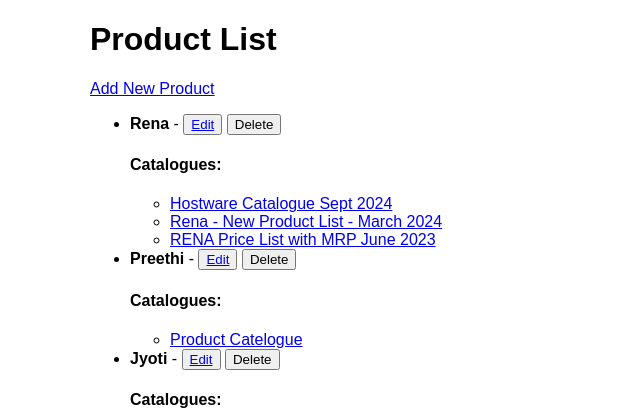
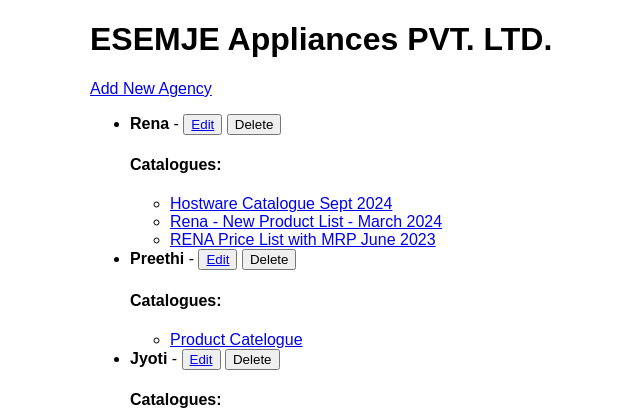
Before and after one commit to esemje/esemje, a Flask app: page / in a window 1280 px wide. Shown: the top 420 px of the page, without its empty margins (38-678 px from the left). Run offline with Flask 3, Linux system fonts and the light colour scheme.

Commit message:
backend html file changes

```diff
--- a/public/static/styles.css
+++ b/public/static/styles.css
@@ -1,5 +1,5 @@
 body {
-    font-family: Arial, Helvetica, sans-serif;
+    font-family: sans-serif;
     width: 80%;
     margin-left: auto;
     margin-right: auto;
--- a/public/templates/index.html
+++ b/public/templates/index.html
@@ -8,8 +8,8 @@
 </head>
 <body>
     <div>
-        <h1>Product List</h1>
-        <a href="{{ url_for('add') }}">Add New Product</a>
+        <h1>ESEMJE Appliances PVT. LTD.</h1>
+        <a href="{{ url_for('add') }}">Add New Agency</a>
         <ul>
             {% for item in data %}
             <li>
```
